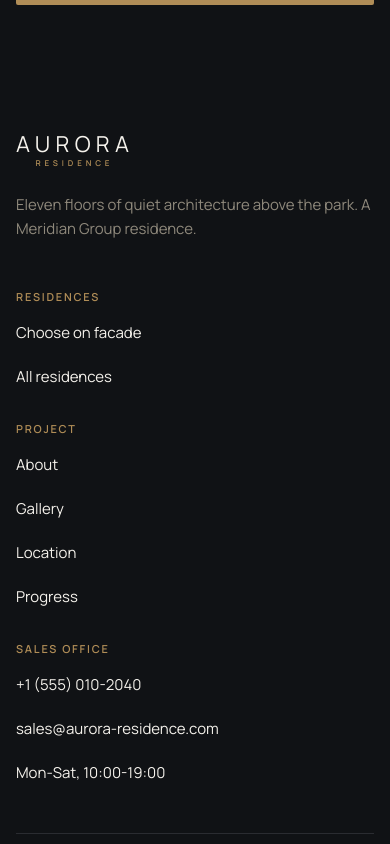
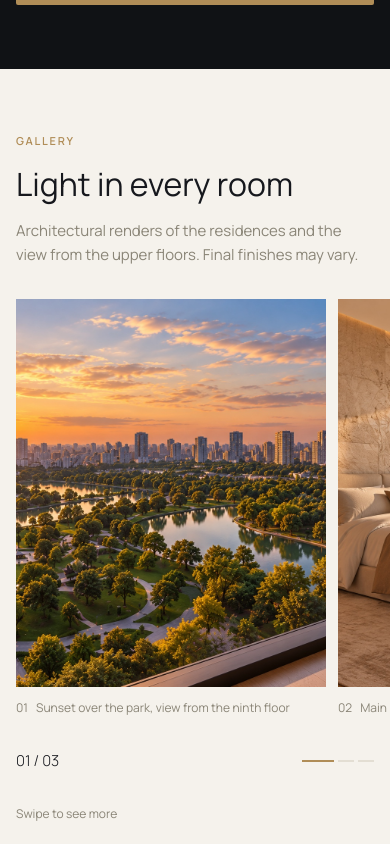
Before and after one commit to adil-alzhan-dev/aurora-residence, a Next.js app in the folder apps/web/: page / in a window 390 px wide. Shown: the part 4020-4864 px from the top of the page. Built offline with nearby package versions, Linux system fonts and the light colour scheme.

Commit message:
feat(web): add gallery with mosaic, mobile carousel and lightbox

```diff
--- a/apps/web/src/app/page.tsx
+++ b/apps/web/src/app/page.tsx
@@ -1,5 +1,6 @@
 import { About } from "@/components/home/about";
 import { Advantages } from "@/components/home/advantages";
+import { Gallery } from "@/components/home/gallery/gallery";
 import { Hero } from "@/components/home/hero";
 import { ResidencePicker } from "@/components/home/residences/residence-picker";
 import { Stats } from "@/components/home/stats";
@@ -16,6 +17,7 @@ export default async function HomePage() {
       <About t={t} />
       <Advantages t={t} />
       <ResidencePicker floors={floors} t={{ residencePicker: t.residencePicker, status: t.status }} />
+      <Gallery t={{ gallery: t.gallery }} />
     </>
   );
 }
--- /dev/null
+++ b/apps/web/src/components/home/gallery/gallery-carousel.tsx
@@ -0,0 +1,71 @@
+"use client";
+
+import { useRef, useState } from "react";
+
+import type { Dictionary } from "@/content";
+import { padNumber } from "@/lib/format";
+import { cn } from "@/lib/utils";
+
+import { GalleryShot } from "./gallery-shot";
+
+type GalleryCarouselProps = {
+  t: Dictionary["gallery"];
+  onOpen: (index: number) => void;
+};
+
+export function GalleryCarousel({ t, onOpen }: GalleryCarouselProps) {
+  const trackRef = useRef<HTMLUListElement>(null);
+  const [current, setCurrent] = useState(0);
+  const total = t.items.length;
+
+  const handleScroll = () => {
+    const track = trackRef.current;
+    const slide = track?.firstElementChild as HTMLElement | null;
+    if (!track || !slide) return;
+    const step = slide.offsetWidth + parseFloat(getComputedStyle(track).columnGap || "0");
+    setCurrent(Math.min(total - 1, Math.round(track.scrollLeft / step)));
+  };
+
+  return (
+    <div className="flex flex-col gap-8 lg:hidden">
+      <ul
+        ref={trackRef}
+        onScroll={handleScroll}
+        aria-label={t.carouselLabel}
+        className="-mx-(--page-gutter) flex snap-x snap-mandatory scroll-px-(--page-gutter) gap-3 overflow-x-auto px-(--page-gutter) [scrollbar-width:none] [&::-webkit-scrollbar]:hidden"
+      >
+        {t.items.map((item, index) => (
+          <li key={item.id} className="w-[min(310px,80vw)] shrink-0 snap-start">
+            <GalleryShot
+              item={item}
+              index={index}
+              openLabel={t.openImage}
+              sizes="(min-width: 400px) 310px, 80vw"
+              imageClassName="aspect-[310/388]"
+              onOpen={onOpen}
+            />
+          </li>
+        ))}
+      </ul>
+      <div className="flex flex-col gap-8">
+        <div className="flex items-center justify-between">
+          <p className="text-body font-light text-foreground" aria-live="polite">
+            {padNumber(current + 1)} / {padNumber(total)}
+          </p>
+          <div aria-hidden="true" className="flex items-center gap-1">
+            {t.items.map((item, index) => (
+              <span
+                key={item.id}
+                className={cn(
+                  "h-0.5 transition-[width,background-color] duration-300 ease-(--ease-out-soft)",
+                  index === current ? "w-8 bg-primary" : "w-4 bg-border",
+                )}
+              />
+            ))}
+          </div>
+        </div>
+        <p className="text-caption text-muted-foreground">{t.swipeHint}</p>
+      </div>
+    </div>
+  );
+}
--- /dev/null
+++ b/apps/web/src/components/home/gallery/gallery-lightbox.tsx
@@ -0,0 +1,76 @@
+"use client";
+
+import * as Dialog from "@radix-ui/react-dialog";
+import Image from "next/image";
+import type { KeyboardEvent } from "react";
+
+import { ArrowRightIcon, CloseIcon } from "@/components/icons";
+import type { Dictionary } from "@/content";
+import { padNumber } from "@/lib/format";
+
+import { gallerySources } from "./gallery-shot";
+
+type GalleryLightboxProps = {
+  t: Dictionary["gallery"];
+  index: number | null;
+  onIndexChange: (index: number | null) => void;
+};
+
+const iconButton =
+  "flex size-11 items-center justify-center text-foreground transition-colors duration-200 hover:text-primary";
+
+export function GalleryLightbox({ t, index, onIndexChange }: GalleryLightboxProps) {
+  const total = t.items.length;
+  const item = index === null ? null : t.items[index];
+  const step = (delta: number) => index !== null && onIndexChange((index + delta + total) % total);
+
+  const handleKeyDown = (event: KeyboardEvent) => {
+    if (event.key === "ArrowRight") step(1);
+    if (event.key === "ArrowLeft") step(-1);
+  };
+
+  return (
+    <Dialog.Root open={item !== null} onOpenChange={(open) => !open && onIndexChange(null)}>
+      <Dialog.Portal>
+        <Dialog.Overlay className="fixed inset-0 z-50 bg-dark/95 data-[state=closed]:animate-fade-out data-[state=open]:animate-fade-in" />
+        <Dialog.Content
+          data-theme="dark"
+          data-lenis-prevent
+          aria-describedby={undefined}
+          onKeyDown={handleKeyDown}
+          className="fixed inset-0 z-50 flex flex-col text-foreground data-[state=closed]:animate-fade-out data-[state=open]:animate-fade-in"
+        >
+          <Dialog.Title className="sr-only">{t.viewerLabel}</Dialog.Title>
+          <div className="flex justify-end p-2 lg:p-6">
+            <Dialog.Close className={iconButton} aria-label={t.close}>
+              <CloseIcon />
+            </Dialog.Close>
+          </div>
+          {item && index !== null && (
+            <figure className="flex min-h-0 flex-1 flex-col gap-4 px-4 pb-6 lg:px-24 lg:pb-10">
+              <div key={item.id} className="relative min-h-0 flex-1 animate-fade-in">
+                <Image src={gallerySources[item.id]} alt={item.alt} fill sizes="100vw" className="object-contain" />
+              </div>
+              <div className="flex items-center justify-between gap-4">
+                <figcaption className="flex gap-2 text-caption text-muted-foreground">
+                  <span>
+                    {padNumber(index + 1)} / {padNumber(total)}
+                  </span>
+                  {item.caption}
+                </figcaption>
+                <div className="flex shrink-0">
+                  <button type="button" className={iconButton} aria-label={t.previous} onClick={() => step(-1)}>
+                    <ArrowRightIcon className="rotate-180" />
+                  </button>
+                  <button type="button" className={iconButton} aria-label={t.next} onClick={() => step(1)}>
+                    <ArrowRightIcon />
+                  </button>
+                </div>
+              </div>
+            </figure>
+          )}
+        </Dialog.Content>
+      </Dialog.Portal>
+    </Dialog.Root>
+  );
+}
--- /dev/null
+++ b/apps/web/src/components/home/gallery/gallery-shot.tsx
@@ -0,0 +1,49 @@
+import Image from "next/image";
+
+import type { GalleryItem } from "@/content";
+import { fillTemplate, padNumber } from "@/lib/format";
+import { revealDelay } from "@/lib/motion";
+import { cn } from "@/lib/utils";
+
+export const gallerySources: Record<GalleryItem["id"], string> = {
+  view: "/images/window-view.jpg",
+  bedroom: "/images/bedroom.jpg",
+  living: "/images/living.jpg",
+};
+
+type GalleryShotProps = {
+  item: GalleryItem;
+  index: number;
+  openLabel: string;
+  sizes: string;
+  imageClassName: string;
+  delay?: number;
+  onOpen: (index: number) => void;
+};
+
+export function GalleryShot({ item, index, openLabel, sizes, imageClassName, delay, onOpen }: GalleryShotProps) {
+  return (
+    <figure className="flex flex-col gap-3">
+      <button
+        type="button"
+        onClick={() => onOpen(index)}
+        aria-label={fillTemplate(openLabel, { caption: item.caption })}
+        data-reveal={delay === undefined ? undefined : "wipe-up"}
+        style={delay === undefined ? undefined : revealDelay(delay)}
+        className={cn("group relative block w-full cursor-zoom-in overflow-hidden bg-border", imageClassName)}
+      >
+        <Image
+          src={gallerySources[item.id]}
+          alt={item.alt}
+          fill
+          sizes={sizes}
+          className="object-cover transition-transform duration-800 ease-out group-hover:scale-[1.04]"
+        />
+      </button>
+      <figcaption className="flex gap-2 text-caption text-muted-foreground">
+        <span>{padNumber(index + 1)}</span>
+        {item.caption}
+      </figcaption>
+    </figure>
+  );
+}
--- /dev/null
+++ b/apps/web/src/components/home/gallery/gallery.tsx
@@ -0,0 +1,74 @@
+"use client";
+
+import { useState } from "react";
+
+import { RevealSection } from "@/components/motion/reveal-section";
+import type { Dictionary } from "@/content";
+import type { SectionId } from "@/content/navigation";
+
+import { GalleryCarousel } from "./gallery-carousel";
+import { GalleryLightbox } from "./gallery-lightbox";
+import { GalleryShot } from "./gallery-shot";
+
+const STAGGER_MS = 150;
+
+type GalleryProps = {
+  t: Pick<Dictionary, "gallery">;
+};
+
+export function Gallery({ t }: GalleryProps) {
+  const { gallery } = t;
+  const [openIndex, setOpenIndex] = useState<number | null>(null);
+  const [main, ...side] = gallery.items;
+
+  return (
+    <RevealSection
+      id={"gallery" satisfies SectionId}
+      aria-labelledby="gallery-title"
+      className="overflow-hidden bg-background py-16 lg:py-32"
+    >
+      <div className="container-page flex flex-col gap-8 lg:gap-16">
+        <div data-reveal="up" className="flex flex-col gap-4 lg:flex-row lg:items-end lg:justify-between lg:gap-8">
+          <div className="flex max-w-[624px] flex-col gap-4 lg:gap-6">
+            <p className="text-overline text-primary">{gallery.overline}</p>
+            <h2 id="gallery-title" className="text-h2 text-foreground">
+              {gallery.title}
+            </h2>
+          </div>
+          <p className="text-body text-muted-foreground lg:w-[406px] lg:shrink-0">{gallery.lead}</p>
+        </div>
+
+        {main && (
+          <div className="hidden items-start gap-8 lg:grid lg:grid-cols-[840fr_408fr]">
+            <GalleryShot
+              item={main}
+              index={0}
+              openLabel={gallery.openImage}
+              sizes="(min-width: 1440px) 840px, 58vw"
+              imageClassName="aspect-[840/620]"
+              delay={0}
+              onOpen={setOpenIndex}
+            />
+            <div className="flex flex-col gap-6">
+              {side.map((item, offset) => (
+                <GalleryShot
+                  key={item.id}
+                  item={item}
+                  index={offset + 1}
+                  openLabel={gallery.openImage}
+                  sizes="(min-width: 1440px) 408px, 28vw"
+                  imageClassName="aspect-[408/298]"
+                  delay={(offset + 1) * STAGGER_MS}
+                  onOpen={setOpenIndex}
+                />
+              ))}
+            </div>
+          </div>
+        )}
+
+        <GalleryCarousel t={gallery} onOpen={setOpenIndex} />
+      </div>
+      <GalleryLightbox t={gallery} index={openIndex} onIndexChange={setOpenIndex} />
+    </RevealSection>
+  );
+}
```
